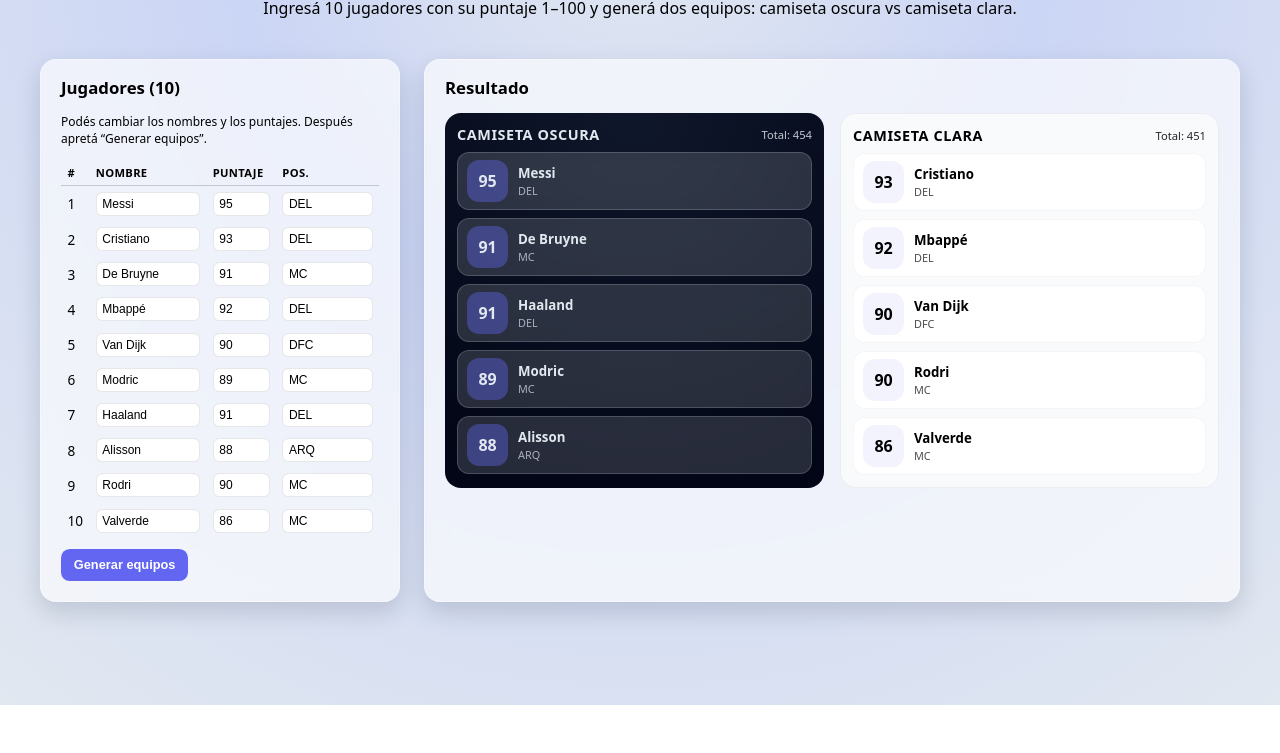
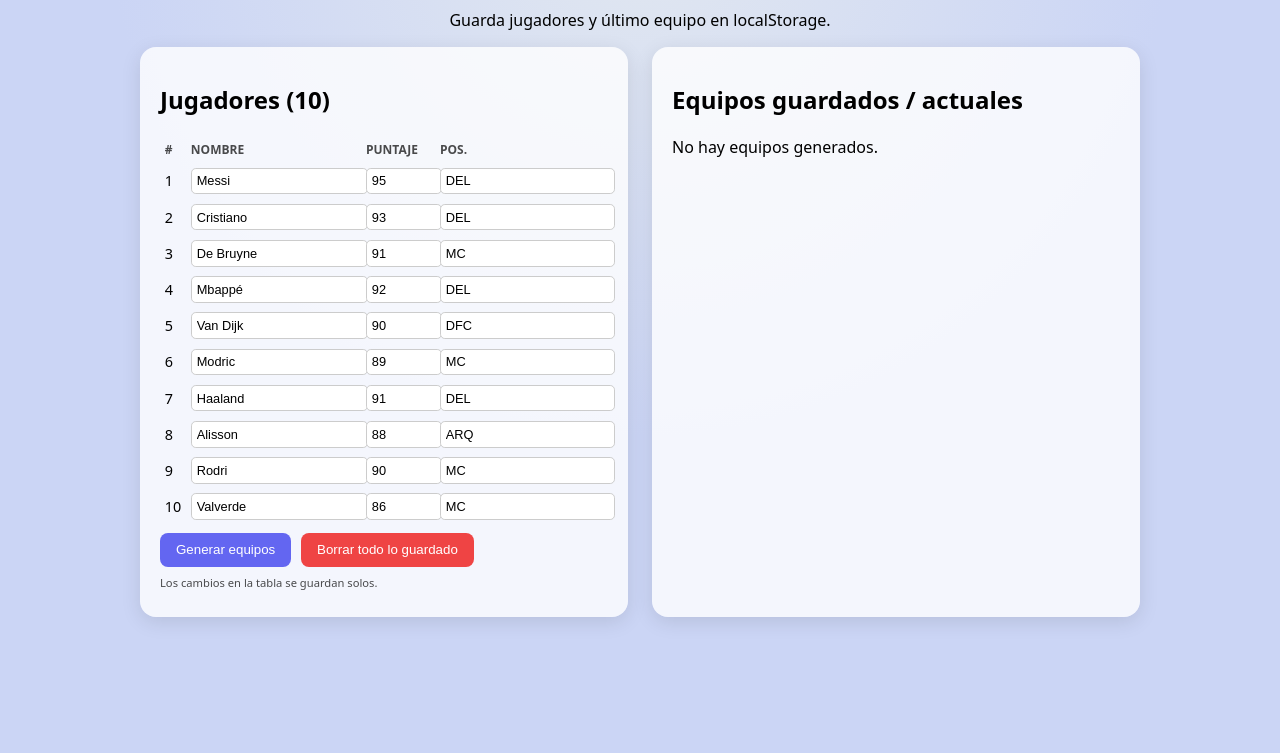
Before and after one commit to lucasbellesi/random-futbol-five-players, a plain HTML site: page web app/index.html in a window 1280 px wide. Shown: the part 95-848 px from the top of the page. Before the commit the page ends 800 px from the top, so only its background shows below. Drawn offline with Linux system fonts and the light colour scheme.

Commit message:
feat: guardar jugadores y equipos en localStorage

```diff
--- a/web app/index.html
+++ b/web app/index.html
@@ -5,229 +5,106 @@
   <title>Formar 2 equipos (5 vs 5)</title>
   <meta name="viewport" content="width=device-width,initial-scale=1" />
   <style>
-    :root {
-      --dark-bg: #0f172a;
-      --dark-accent: #1f2937;
-      --light-bg: #f8fafc;
-      --light-card: #ffffff;
-      --accent: #6366f1;
-      --radius: 14px;
-      --shadow: 0 10px 25px rgba(15,23,42,.15);
+    body {
+      font-family: system-ui, sans-serif;
+      margin: 0;
+      padding: 1.5rem;
+      background: radial-gradient(circle at top, #e2e8f0, #cbd5f5 50%);
+      min-height: 100vh;
     }
-    * { box-sizing: border-box; }
-    body {
-      margin: 0;
-      font-family: system-ui, -apple-system, BlinkMacSystemFont, "Segoe UI", sans-serif;
-      background: radial-gradient(circle at top, #e2e8f0 0, #cbd5f5 40%, #e2e8f0 100%);
-      min-height: 100vh;
-      display: flex;
-      flex-direction: column;
-      gap: 1.5rem;
-      padding: 1.5rem;
-    }
-    header {
-      text-align: center;
-    }
-    h1 {
-      font-size: clamp(1.4rem, 2vw, 1.9rem);
-      margin-bottom: .25rem;
-    }
+    header { text-align: center; }
+    h1 { margin-bottom: .3rem; }
     .wrapper {
       display: grid;
       gap: 1.5rem;
-      grid-template-columns: minmax(280px, 360px) minmax(300px, 1fr);
-      max-width: 1200px;
+      grid-template-columns: repeat(auto-fit, minmax(320px, 1fr));
+      max-width: 1000px;
       margin: 0 auto;
-      width: 100%;
     }
     .panel {
-      background: rgba(248, 250, 252, 0.75);
-      backdrop-filter: blur(10px);
-      border: 1px solid rgba(255,255,255,.4);
+      background: rgba(255,255,255,0.8);
       border-radius: 1rem;
-      box-shadow: var(--shadow);
-      padding: 1rem 1.25rem 1.25rem;
-    }
-    .panel h2 {
-      font-size: 1.05rem;
-      margin-top: 0;
-      display: flex;
-      align-items: center;
-      gap: .4rem;
+      padding: 1rem 1.25rem;
+      box-shadow: 0 5px 20px rgba(0,0,0,.1);
     }
     table {
       width: 100%;
       border-collapse: collapse;
-      font-size: .85rem;
+      font-size: .9rem;
     }
-    th, td {
-      padding: .35rem .4rem;
-      text-align: left;
-    }
-    th {
-      font-weight: 600;
-      font-size: .7rem;
-      text-transform: uppercase;
-      letter-spacing: .03em;
-      border-bottom: 1px solid rgba(15,23,42,.1);
-    }
+    th, td { padding: .3rem; text-align: left; }
+    th { font-size: .75rem; text-transform: uppercase; opacity: .7; }
     input[type="text"], input[type="number"] {
       width: 100%;
-      border: 1px solid rgba(15,23,42,.1);
-      border-radius: .4rem;
-      padding: .25rem .35rem;
-      font-size: .75rem;
-      background: #fff;
-    }
-    input[type="number"] {
-      max-width: 4.2rem;
+      padding: .3rem;
+      border-radius: .3rem;
+      border: 1px solid #ccc;
+      font-size: .8rem;
     }
     button {
-      background: var(--accent);
+      background: #6366f1;
       color: #fff;
       border: none;
-      margin-top: .65rem;
-      padding: .55rem .8rem;
-      border-radius: .55rem;
-      font-weight: 600;
+      border-radius: .5rem;
+      padding: .6rem 1rem;
       cursor: pointer;
-      font-size: .8rem;
-      transition: transform .1s ease-out;
+      margin-top: .5rem;
+      margin-right: .35rem;
     }
-    button:active {
-      transform: translateY(1px);
-    }
-    .teams {
-      display: grid;
-      grid-template-columns: repeat(auto-fit, minmax(230px, 1fr));
-      gap: 1rem;
-    }
-    .team {
-      border-radius: 1rem;
-      padding: .75rem;
-      min-height: 280px;
-      display: flex;
-      flex-direction: column;
-      gap: .5rem;
-    }
-    .team.dark {
-      background: radial-gradient(circle at top, #0f172a 0, #020617 90%);
-      color: #e2e8f0;
-    }
-    .team.light {
-      background: #f8fafc;
-      border: 1px solid rgba(15,23,42,.05);
-    }
-    .team-header {
+    #clear-storage { background: #ef4444; }
+    .teams { display: grid; grid-template-columns: 1fr 1fr; gap: 1rem; }
+    .team { border-radius: 1rem; padding: .7rem; }
+    .team.dark { background: #0f172a; color: #e2e8f0; }
+    .team.light { background: #f8fafc; border: 1px solid #ddd; }
+    .card {
+      background: rgba(255,255,255,0.1);
+      padding: .4rem .6rem;
+      border-radius: .5rem;
+      margin-bottom: .3rem;
       display: flex;
       justify-content: space-between;
       align-items: center;
     }
-    .team-title {
-      font-weight: 700;
-      letter-spacing: .04em;
-      font-size: .9rem;
-      text-transform: uppercase;
-    }
-    .team-score {
-      font-size: .7rem;
-      opacity: .85;
-    }
-    .cards {
-      display: grid;
-      gap: .5rem;
-    }
-    .card {
-      display: flex;
-      align-items: center;
-      gap: .6rem;
-      border-radius: .75rem;
-      padding: .45rem .55rem;
-      background: rgba(248,250,252,.15);
-      backdrop-filter: blur(6px);
-      border: 1px solid rgba(248,250,252,.18);
-    }
-    .team.light .card {
-      background: #fff;
-      border: 1px solid rgba(15,23,42,.04);
-    }
-    .rating {
-      min-width: 2.6rem;
-      height: 2.6rem;
-      border-radius: .75rem;
-      display: flex;
-      align-items: center;
-      justify-content: center;
-      font-weight: 700;
-      font-size: 1rem;
-    }
-    .team.dark .rating {
-      background: rgba(99, 102, 241, .4);
-    }
-    .team.light .rating {
-      background: rgba(99, 102, 241, .08);
-    }
-    .player-meta {
-      display: flex;
-      flex-direction: column;
-      gap: .05rem;
-    }
-    .player-name {
-      font-weight: 600;
-      font-size: .83rem;
-    }
-    .player-pos {
-      font-size: .68rem;
-      opacity: .7;
-    }
-    .pos-input {
-      width: 3.2rem;
-    }
-    @media (max-width: 900px) {
-      .wrapper {
-        grid-template-columns: 1fr;
-      }
+    .team.light .card { background: #fff; }
+    @media (max-width: 600px) {
+      .teams { grid-template-columns: 1fr; }
     }
   </style>
 </head>
 <body>
   <header>
-    <h1>Armador de equipos 5 vs 5 (estilo cartas FIFA)</h1>
-    <p>Ingresá 10 jugadores con su puntaje 1–100 y generá dos equipos: camiseta oscura vs camiseta clara.</p>
+    <h1>Armador de equipos 5 vs 5</h1>
+    <p>Guarda jugadores y último equipo en localStorage.</p>
   </header>
 
   <main class="wrapper">
-    <!-- Panel de entrada -->
     <section class="panel">
       <h2>Jugadores (10)</h2>
-      <p style="font-size:.75rem;margin-top:0;">Podés cambiar los nombres y los puntajes. Después apretá “Generar equipos”.</p>
       <table id="players-table">
         <thead>
-          <tr>
-            <th>#</th>
-            <th>Nombre</th>
-            <th>Puntaje</th>
-            <th>Pos.</th>
-          </tr>
+          <tr><th>#</th><th>Nombre</th><th>Puntaje</th><th>Pos.</th></tr>
         </thead>
-        <tbody>
-          <!-- Cargamos 10 por defecto -->
-        </tbody>
+        <tbody></tbody>
       </table>
+      <div>
         <button id="generate-btn">Generar equipos</button>
+        <button id="clear-storage">Borrar todo lo guardado</button>
+      </div>
+      <p style="font-size:.7rem;opacity:.7;margin-top:.5rem;">Los cambios en la tabla se guardan solos.</p>
     </section>
 
-    <!-- Panel de resultados -->
     <section class="panel">
-      <h2>Resultado</h2>
-      <div class="teams" id="teams-container">
-        <!-- Se llena por JS -->
-      </div>
+      <h2>Equipos guardados / actuales</h2>
+      <div id="teams-container"><p>No hay equipos generados.</p></div>
     </section>
   </main>
 
   <script>
-    // Datos base
+    // Claves de localStorage
+    const LS_PLAYERS_KEY = "equiposFifa_players";
+    const LS_TEAMS_KEY = "equiposFifa_lastTeams";
+
+    // Jugadores por defecto
     const defaultPlayers = [
       { name: "Messi", rating: 95, pos: "DEL" },
       { name: "Cristiano", rating: 93, pos: "DEL" },
@@ -242,27 +119,67 @@
     ];
 
     const tbody = document.querySelector("#players-table tbody");
+    const teamsContainer = document.getElementById("teams-container");
+
+    // ======== STORAGE HELPERS ========
+    function savePlayersToLS(players) {
+      localStorage.setItem(LS_PLAYERS_KEY, JSON.stringify(players));
+    }
+
+    function loadPlayersFromLS() {
+      const data = localStorage.getItem(LS_PLAYERS_KEY);
+      if (!data) return null;
+      try {
+        return JSON.parse(data);
+      } catch (e) {
+        return null;
+      }
+    }
+
+    function saveTeamsToLS(teams) {
+      localStorage.setItem(LS_TEAMS_KEY, JSON.stringify(teams));
+    }
+
+    function loadTeamsFromLS() {
+      const data = localStorage.getItem(LS_TEAMS_KEY);
+      if (!data) return null;
+      try {
+        return JSON.parse(data);
+      } catch (e) {
+        return null;
+      }
+    }
+
+    // ======== RENDERIZAR TABLA ========
     function renderTable(players) {
       tbody.innerHTML = "";
       players.forEach((p, i) => {
         const tr = document.createElement("tr");
         tr.innerHTML = `
           <td>${i + 1}</td>
-          <td><input type="text" value="${p.name}" data-field="name" data-idx="${i}"></td>
-          <td><input type="number" min="1" max="100" value="${p.rating}" data-field="rating" data-idx="${i}"></td>
-          <td><input class="pos-input" type="text" value="${p.pos}" data-field="pos" data-idx="${i}"></td>
+          <td><input type="text" value="${p.name}" data-idx="${i}" data-field="name"></td>
+          <td><input type="number" value="${p.rating}" min="1" max="100" data-idx="${i}" data-field="rating"></td>
+          <td><input type="text" value="${p.pos}" data-idx="${i}" data-field="pos"></td>
         `;
         tbody.appendChild(tr);
       });
+
+      // Cada input que cambie → guardar jugadores
+      tbody.querySelectorAll("input").forEach(input => {
+        input.addEventListener("input", handlePlayerInputChange);
+      });
     }
-    renderTable(defaultPlayers);
 
-    // Leer jugadores actuales desde la tabla
+    function handlePlayerInputChange() {
+      const players = getPlayersFromTable();
+      savePlayersToLS(players);
+    }
+
     function getPlayersFromTable() {
       const rows = tbody.querySelectorAll("tr");
       const players = [];
       rows.forEach((row, idx) => {
-        const name = row.querySelector('input[data-field="name"]').value.trim() || "Jugador " + (idx + 1);
+        const name = row.querySelector('input[data-field="name"]').value.trim() || `Jugador ${idx+1}`;
         const rating = parseInt(row.querySelector('input[data-field="rating"]').value, 10) || 1;
         const pos = row.querySelector('input[data-field="pos"]').value.trim() || "-";
         players.push({ name, rating, pos });
@@ -270,87 +187,71 @@
       return players;
     }
 
-    // Algoritmo: ordenamos por rating desc y hacemos draft 1,2,2,1,1,2,2,1,1,2
+    // ======== LÓGICA DE EQUIPOS ========
     function splitIntoTeams(players) {
-      const sorted = [...players].sort((a, b) => b.rating - a.rating);
-
-      const teamDark = [];
-      const teamLight = [];
-
-      // patrón de reparto para 10 jugadores
-      const pattern = ["dark", "light", "light", "dark", "dark", "light", "light", "dark", "dark", "light"];
-
-      sorted.forEach((player, idx) => {
-        const target = pattern[idx];
-        if (target === "dark") {
-          teamDark.push(player);
-        } else {
-          teamLight.push(player);
-        }
+      const sorted = [...players].sort((a,b) => b.rating - a.rating);
+      const pattern = ["dark","light","light","dark","dark","light","light","dark","dark","light"];
+      const dark = [];
+      const light = [];
+      sorted.forEach((p, i) => {
+        if (pattern[i] === "dark") dark.push(p);
+        else light.push(p);
       });
-
-      return { teamDark, teamLight };
+      return { dark, light };
     }
 
-    function teamTotal(team) {
-      return team.reduce((sum, p) => sum + p.rating, 0);
+    function renderTeams(teams) {
+      if (!teams || !teams.dark || !teams.light) {
+        teamsContainer.innerHTML = "<p>No hay equipos generados.</p>";
+        return;
       }
-
-    function renderTeams({ teamDark, teamLight }) {
-      const container = document.getElementById("teams-container");
-      container.innerHTML = "";
-
-      const darkTotal = teamTotal(teamDark);
-      const lightTotal = teamTotal(teamLight);
-
-      const darkEl = document.createElement("div");
-      darkEl.className = "team dark";
-      darkEl.innerHTML = `
-        <div class="team-header">
-          <div class="team-title">Camiseta oscura</div>
-          <div class="team-score">Total: ${darkTotal}</div>
-        </div>
-        <div class="cards">
-          ${teamDark.map(p => `
+      teamsContainer.innerHTML = `
+        <div class="teams">
+          <div class="team dark">
+            <h3>Camiseta Oscura</h3>
+            ${teams.dark.map(p => `
               <div class="card">
-              <div class="rating">${p.rating}</div>
-              <div class="player-meta">
-                <span class="player-name">${p.name}</span>
-                <span class="player-pos">${p.pos}</span>
-              </div>
+                <span>${p.name} (${p.pos})</span>
+                <strong>${p.rating}</strong>
               </div>
             `).join("")}
           </div>
-      `;
-      container.appendChild(darkEl);
-
-      const lightEl = document.createElement("div");
-      lightEl.className = "team light";
-      lightEl.innerHTML = `
-        <div class="team-header">
-          <div class="team-title">Camiseta clara</div>
-          <div class="team-score">Total: ${lightTotal}</div>
-        </div>
-        <div class="cards">
-          ${teamLight.map(p => `
+          <div class="team light">
+            <h3>Camiseta Clara</h3>
+            ${teams.light.map(p => `
               <div class="card">
-              <div class="rating">${p.rating}</div>
-              <div class="player-meta">
-                <span class="player-name">${p.name}</span>
-                <span class="player-pos">${p.pos}</span>
-              </div>
+                <span>${p.name} (${p.pos})</span>
+                <strong>${p.rating}</strong>
               </div>
             `).join("")}
           </div>
+        </div>
       `;
-      container.appendChild(lightEl);
     }
 
-    // Primera renderización
-    const initialTeams = splitIntoTeams(defaultPlayers);
-    renderTeams(initialTeams);
+    // ======== INICIALIZACIÓN ========
+    function init() {
+      // 1. Intentar cargar jugadores guardados
+      const storedPlayers = loadPlayersFromLS();
+      if (storedPlayers && Array.isArray(storedPlayers) && storedPlayers.length === 10) {
+        renderTable(storedPlayers);
+      } else {
+        // si no hay, usar los default
+        renderTable(defaultPlayers);
+        // y guardarlos para la próxima
+        savePlayersToLS(defaultPlayers);
+      }
 
-    // Handler de botón
+      // 2. Intentar cargar equipos guardados
+      const storedTeams = loadTeamsFromLS();
+      if (storedTeams) {
+        renderTeams(storedTeams);
+      }
+    }
+
+    init();
+
+    // ======== EVENTOS DE BOTONES ========
     document.getElementById("generate-btn").addEventListener("click", () => {
       const players = getPlayersFromTable();
       if (players.length !== 10) {
@@ -359,6 +260,16 @@
       }
       const teams = splitIntoTeams(players);
       renderTeams(teams);
+      saveTeamsToLS(teams);
+      // también actualizamos la lista de jugadores (por si alguno estaba sin guardar)
+      savePlayersToLS(players);
+    });
+
+    document.getElementById("clear-storage").addEventListener("click", () => {
+      localStorage.removeItem(LS_PLAYERS_KEY);
+      localStorage.removeItem(LS_TEAMS_KEY);
+      renderTable(defaultPlayers);
+      renderTeams(null);
     });
   </script>
 </body>
```
Lines whose indentation alone changed are shown as unchanged.
